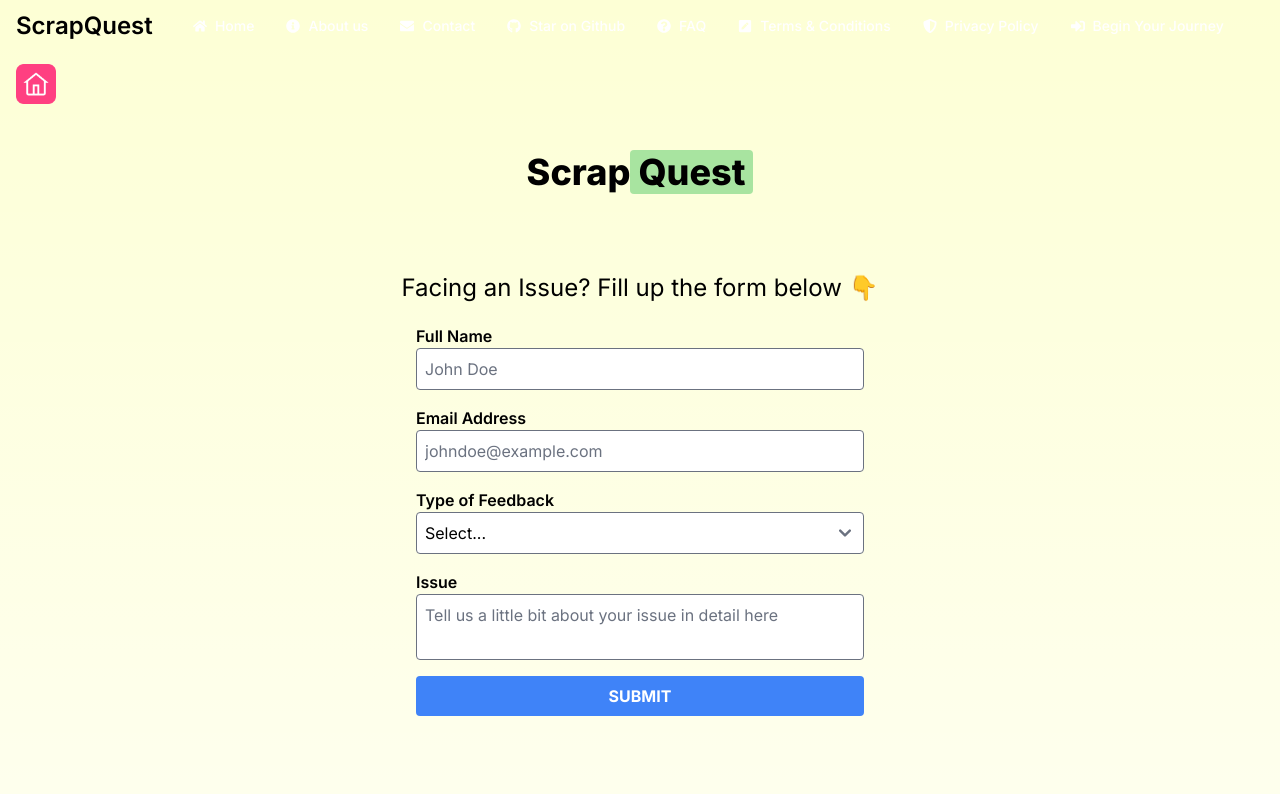
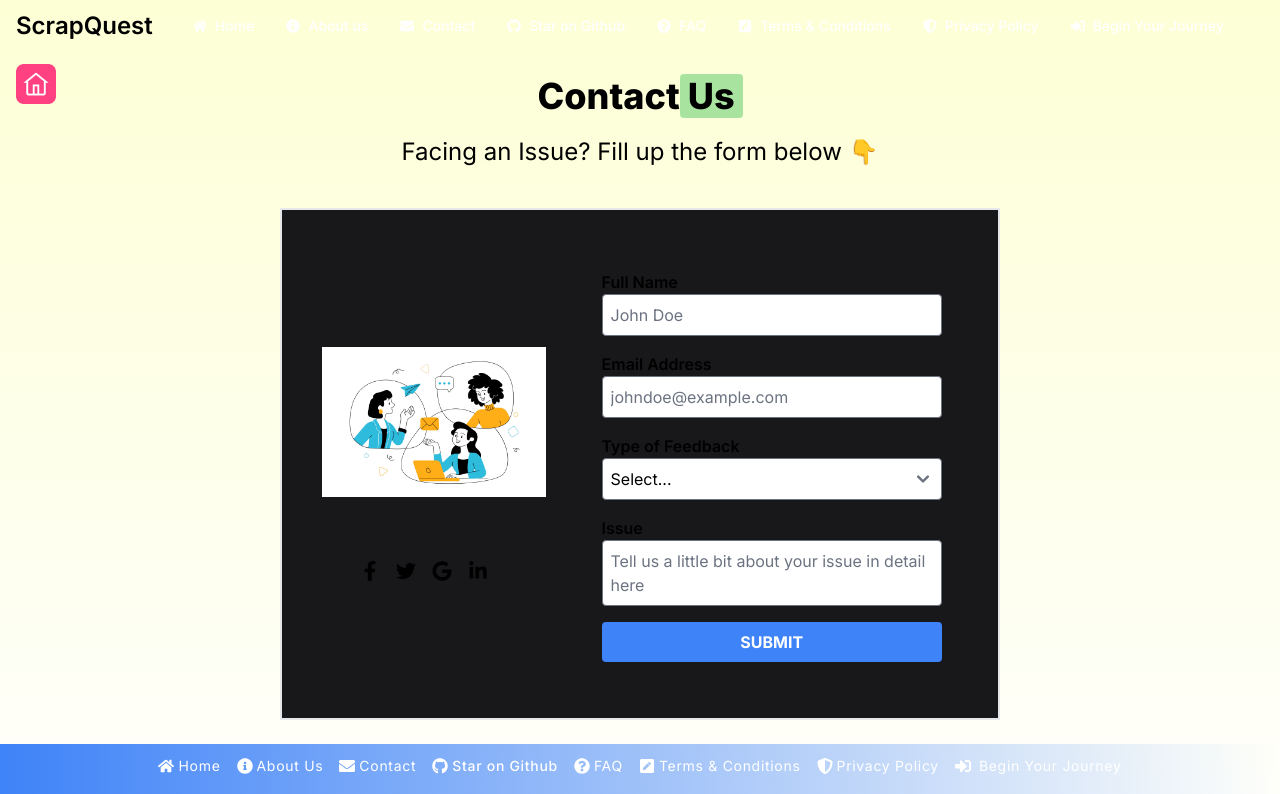
Before and after one commit to Abidsyed25/ScrapQuest, a Next.js app: page /contact in a window 1280 px wide. Shown: the top 794 px of the page. Built offline with nearby package versions, Linux system fonts and the light colour scheme.

Commit message:
contact us redesigned

```diff
--- a/app/contact/page.tsx
+++ b/app/contact/page.tsx
@@ -1,5 +1,4 @@
 "use client";
-
 import * as z from "zod";
 import { useForm } from "react-hook-form";
 import { zodResolver } from "@hookform/resolvers/zod";
@@ -9,6 +8,15 @@ import Link from "next/link";
 import Image from "next/image";
 import homeIcon from './homeicon.png'; // Ensure this path is correct
 import Footer from '@/components/Footer';
+import contact from "./contact.jpg"
+import {
+  FaFacebookF,
+  FaTwitter,
+  FaGoogle,
+  FaLinkedinIn,
+} from "react-icons/fa";
+import "@fortawesome/fontawesome-free/css/all.min.css";
+
 
 // Define the form schema using zod
 const formSchema = z.object({
@@ -34,17 +42,17 @@ export default function Contact() {
   });
 
   // Disable scrolling on mount
-  useEffect(() => {
-    const disableScroll = () => {
-      document.body.style.overflow = 'hidden';
-    };
-    disableScroll();
+  // useEffect(() => {
+  //   const disableScroll = () => {
+  //     document.body.style.overflow = 'hidden';
+  //   };
+  //   disableScroll();
 
-    // Re-enable scrolling when component unmounts
-    return () => {
-      document.body.style.overflow = 'visible';
-    };
-  }, []);
+  //   // Re-enable scrolling when component unmounts
+  //   return () => {
+  //     document.body.style.overflow = 'visible';
+  //   };
+  // }, []);
 
   // Handle form submission
   const handleSubmit = (values: z.infer<typeof formSchema>) => {
@@ -87,19 +95,65 @@ export default function Contact() {
   return (
     <div className="relative">
       <Nav />
-      <main className="p-4 sm:p-20 flex w-full flex-col items-center justify-between">
+      <div className="w-full container mx-auto p-6 max-w-[48rem]">
         <Link href="/" passHref>
-          <Image src={homeIcon} alt="Home" style={homeIconStyle} width={50} height={50} />
+          <Image
+            src={homeIcon}
+            alt="Home"
+            style={homeIconStyle}
+            width={50}
+            height={50}
+          />
         </Link>
-        <p className="text-4xl font-extrabold py-5">
-          Scrap<span className="bg-[#a8e4a0] rounded px-2">Quest</span>
+        <p className="text-4xl font-extrabold text-center">
+          Contact<span className="bg-[#a8e4a0] rounded px-2">Us</span>
         </p>
+        <p className="pt-5 text-xl sm:text-2xl text-center">
+          Facing an Issue? Fill up the form below 👇
+        </p>
+        <main className="flex items-center justify-center bg-zinc-900 border-2 mt-10">
+          {/* <div className="flex flex-wrap flex-row justify-center items-center"> */}
+          <div className="flex flex-wrap flex-col justify-center items-center">
+            <div className="ml-10">
+              <Image src={contact} height={650} width={410} alt="contact" />
+            </div>
+            <div className="social-media flex justify-center mt-16 text-center ml-5">
+              <a
+                href="https://www.facebook.com"
+                className="social-icon mx-2 hover:text-blue-400"
+              >
+                <FaFacebookF className="w-5 h-5" />
+              </a>
+              <a
+                href="https://www.twitter.com"
+                className="social-icon mx-2 hover:text-blue-400"
+              >
+                <FaTwitter className="w-5 h-5" />
+              </a>
+              <a
+                href="https://www.gmail.com"
+                className="social-icon mx-2 hover:text-blue-400"
+              >
+                <FaGoogle className="w-5 h-5" />
+              </a>
+              <a
+                href="https://www.linkedin.com"
+                className="social-icon mx-2 hover:text-blue-400"
+              >
+                <FaLinkedinIn className="w-5 h-5" />
+              </a>
+            </div>
+          </div>
           <div className="flex w-full flex-col items-center p-4 sm:p-10">
-          <p className="pt-5 text-xl sm:text-2xl">Facing an Issue? Fill up the form below 👇</p>
-          <div className="flex w-full flex-col items-center justify-between pt-5 px-4 pb-4 sm:px-25 sm:pb-25 min-h-screen">
-            <form onSubmit={form.handleSubmit(handleSubmit)} className="w-full max-w-md flex flex-col gap-4">
+            <div className="flex w-full flex-col items-center justify-between pt-5 px-4 pb-4 sm:px-25 sm:pb-25">
+              <form
+                onSubmit={form.handleSubmit(handleSubmit)}
+                className="w-full max-w-md flex flex-col gap-4"
+              >
                 <div className="flex flex-col">
-                <label htmlFor="name" className="font-semibold">Full Name</label>
+                  <label htmlFor="name" className="font-semibold">
+                    Full Name
+                  </label>
                   <input
                     id="name"
                     type="text"
@@ -108,12 +162,16 @@ export default function Contact() {
                     className="p-2 border rounded text-black"
                   />
                   {form.formState.errors.name && (
-                  <p className="text-red-500">{form.formState.errors.name.message}</p>
+                    <p className="text-red-500">
+                      {form.formState.errors.name.message}
+                    </p>
                   )}
                 </div>
 
                 <div className="flex flex-col">
-                <label htmlFor="email" className="font-semibold">Email Address</label>
+                  <label htmlFor="email" className="font-semibold">
+                    Email Address
+                  </label>
                   <input
                     id="email"
                     type="email"
@@ -122,12 +180,16 @@ export default function Contact() {
                     className="p-2 border rounded text-black"
                   />
                   {form.formState.errors.email && (
-                  <p className="text-red-500">{form.formState.errors.email.message}</p>
+                    <p className="text-red-500">
+                      {form.formState.errors.email.message}
+                    </p>
                   )}
                 </div>
 
                 <div className="flex flex-col">
-                <label htmlFor="feedbackType" className="font-semibold">Type of Feedback</label>
+                  <label htmlFor="feedbackType" className="font-semibold">
+                    Type of Feedback
+                  </label>
                   <select
                     id="feedbackType"
                     {...form.register("feedbackType")}
@@ -140,14 +202,18 @@ export default function Contact() {
                     <option value="other">Other</option>
                   </select>
                   {form.formState.errors.feedbackType && (
-                  <p className="text-red-500">{form.formState.errors.feedbackType.message}</p>
+                    <p className="text-red-500">
+                      {form.formState.errors.feedbackType.message}
+                    </p>
                   )}
                 </div>
 
                 {renderOtherFeedbackInput()}
 
                 <div className="flex flex-col">
-                <label htmlFor="issue" className="font-semibold">Issue</label>
+                  <label htmlFor="issue" className="font-semibold">
+                    Issue
+                  </label>
                   <textarea
                     id="issue"
                     placeholder="Tell us a little bit about your issue in detail here"
@@ -155,19 +221,29 @@ export default function Contact() {
                     {...form.register("issue")}
                   />
                   {form.formState.errors.issue && (
-                  <p className="text-red-500">{form.formState.errors.issue.message}</p>
+                    <p className="text-red-500">
+                      {form.formState.errors.issue.message}
+                    </p>
                   )}
                 </div>
-              <button type="submit" className="p-2 bg-blue-500 text-white rounded hover:bg-blue-800"><b>SUBMIT</b></button>
-
+                <button
+                  type="submit"
+                  className="p-2 bg-blue-500 text-white rounded hover:bg-blue-800"
+                >
+                  <b>SUBMIT</b>
+                </button>
               </form>
               {isSubmitted && (
-              <p className="mt-4 text-green-500">Form submitted successfully!</p>
+                <p className="mt-4 text-green-500">
+                  Form submitted successfully!
+                </p>
               )}
             </div>
           </div>
+          {/* </div> */}
         </main>
-      <Footer/>
+      </div>
+      <Footer />
     </div>
   );
 }
```
Also changed, not shown: app/contact/contact.jpg (added). Lines whose indentation alone changed are shown as unchanged.
